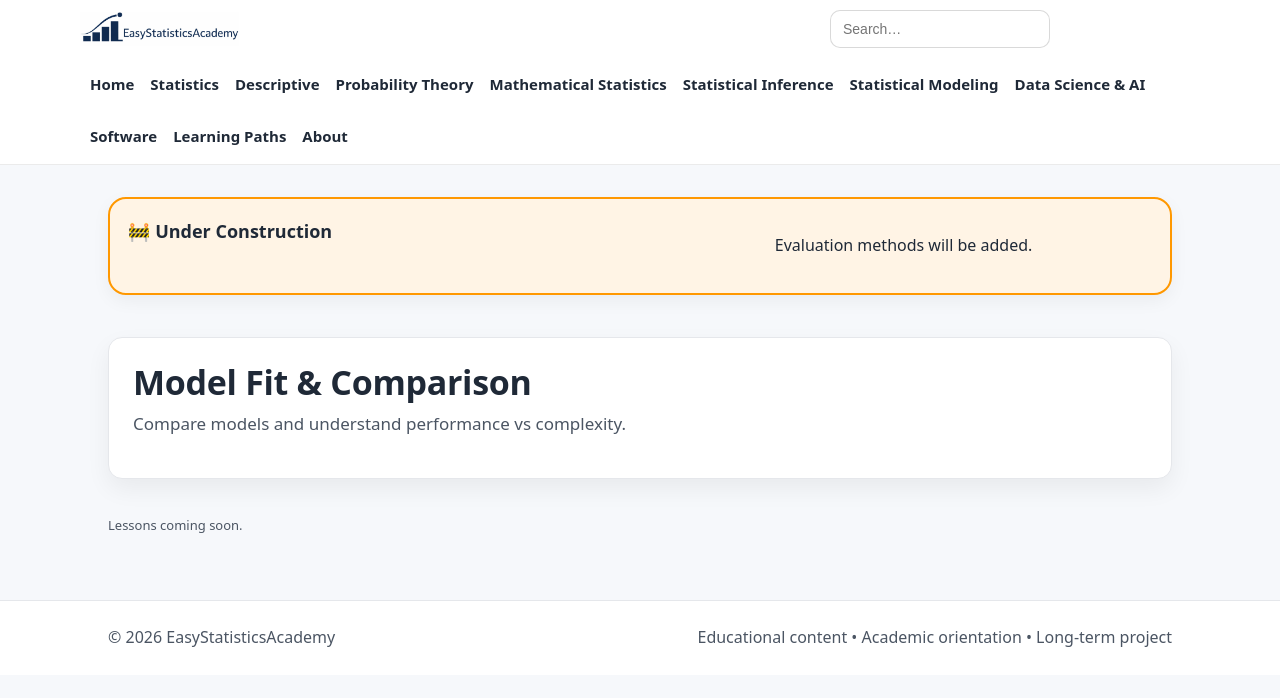
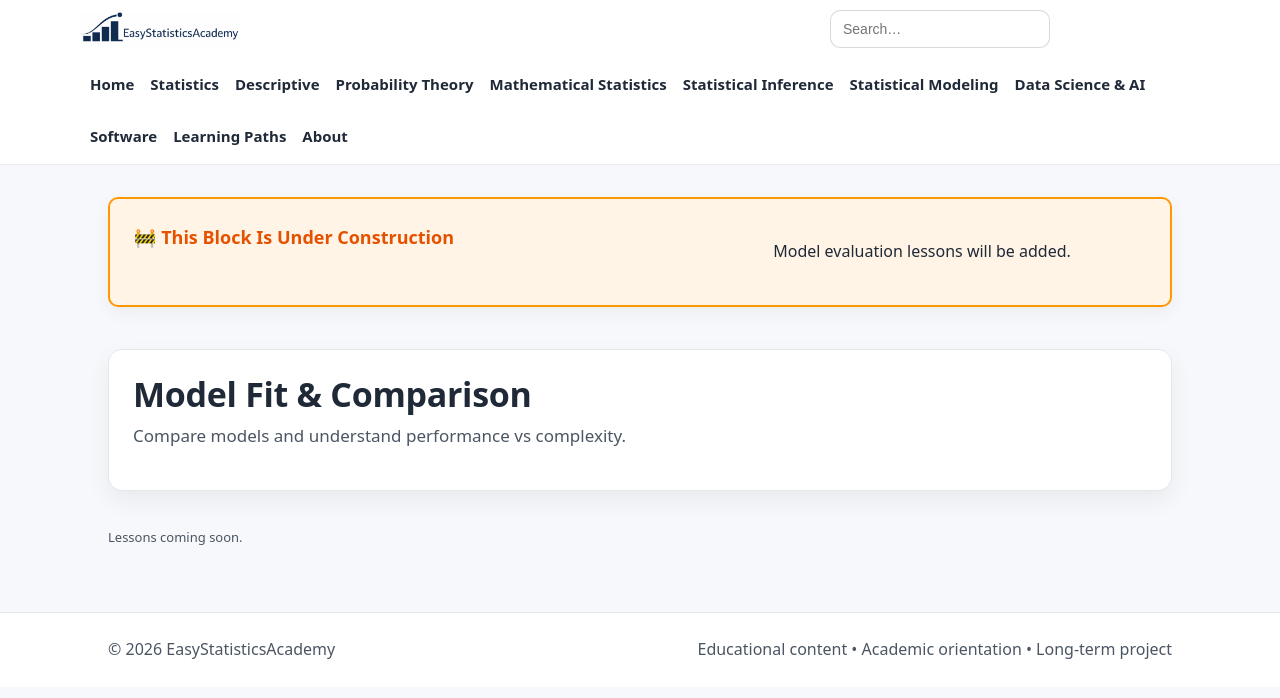
Before and after one commit to ammar-homaida-statistics/easystatisticsacademy, a Jekyll site: the page built from modeling/model-fit-comparison/index.md, in a window 1280 px wide. Shown: the top 698 px of the page. Built offline with Jekyll 4.4.1, drawn with Linux system fonts in a browser that asks for light colours.

Commit message:
Update index.md

```diff
--- a/modeling/model-fit-comparison/index.md
+++ b/modeling/model-fit-comparison/index.md
@@ -2,19 +2,22 @@
 layout: default
 title: Model Fit & Comparison
 permalink: /modeling/model-fit-comparison/
+sidebar: false
 ---
 
 <section class="section section-slim">
-  <div class="callout" style="background:#fff4e5; border:2px solid #ff9800;">
-    <h2>🚧 Under Construction</h2>
-    <p>Evaluation methods will be added.</p>
+  <div class="callout" style="background:#fff4e5; border:2px solid #ff9800; padding:1.5rem; border-radius:10px;">
+    <h2 style="color:#e65100;">🚧 This Block Is Under Construction</h2>
+    <p>Model evaluation lessons will be added.</p>
   </div>
 </section>
 
 <section class="hero hero-section">
   <div class="hero-card">
     <h1>Model Fit & Comparison</h1>
-    <p class="lead">Compare models and understand performance vs complexity.</p>
+    <p class="lead">
+      Compare models and understand performance vs complexity.
+    </p>
   </div>
 </section>
 
```
Also changed, not shown: other parts of modeling/model-fit-comparison/index.md (+3 -2 lines).
